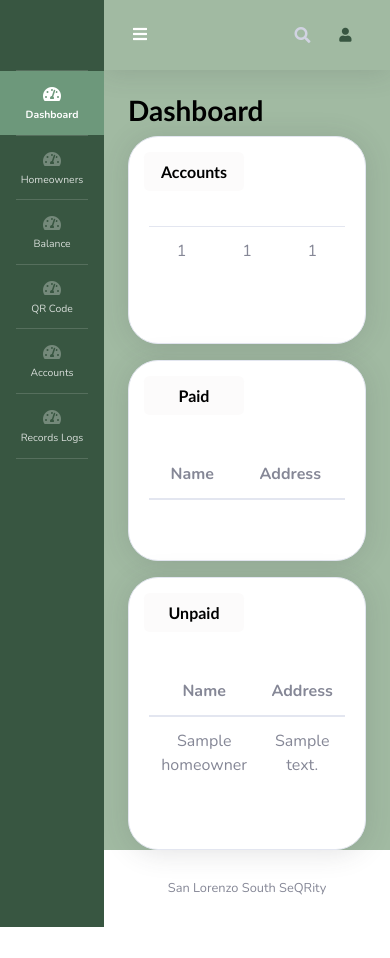
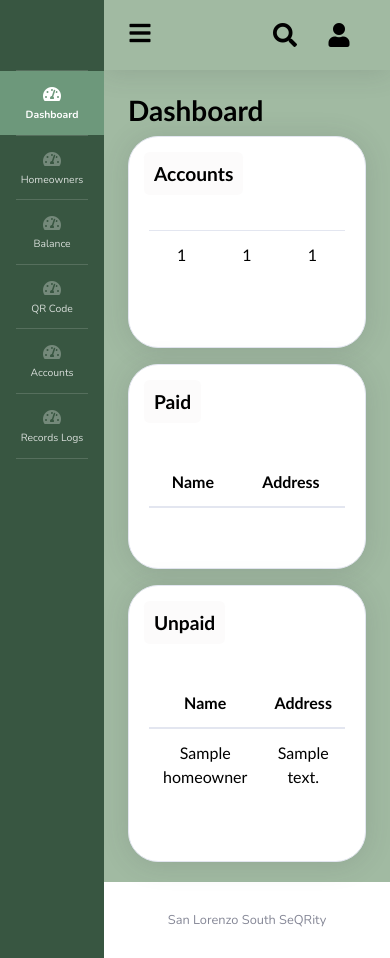
Before and after one commit to markfrancisg/sad_qr, a PHP site: page /public/view/admin/admin.dashboard.php in a window 390 px wide. Before the commit the page ends 927 px from the top, so only its background shows below. Run offline with PHP 8.4, Linux system fonts and the light colour scheme; the visitor is signed in with stand-in values (Sample User, id 1); tables that the repository leaves empty or names only in its code hold one stand-in row (values such as "Sample post"); lists and menus that the app fills with data are empty; some libraries are stand-ins or nearby versions.

Commit message:
Changed front end

```diff
--- a/public/css/style1.css
+++ b/public/css/style1.css
@@ -160,6 +160,7 @@ body {
 .sticky-footer {
   width: 100%;
   background-color: white; /* Match the class in your HTML */
+  margin-top: 20px;
 }
 
 
@@ -207,8 +208,48 @@ body {
     .title-custom-color {
       background: #FCFBFB !important;
       font-family: 'Gill Sans', 'Gill Sans MT', Calibri, 'Trebuchet MS', sans-serif;
+      width: auto;
+      font-size: larger !important;
       color: black !important;
       flex: left;
-  }
+    }
+
+    .table td {
+      font-family: 'Gill Sans', 'Gill Sans MT', Calibri, 'Trebuchet MS', sans-serif;
+      color:black;
+    }
+
+    .table th {
+      font-family: 'Gill Sans', 'Gill Sans MT', Calibri, 'Trebuchet MS', sans-serif;
+      color:black;
+    }
+
+    .profile-icon{
+      color: black !important;
+      size: 40px !important;
+      font-size: 24px;
+    }
+
+    .bar-icon{
+      color: black;
+      font-size: 24px;
+
+    }
+
+    .search-icon{
+      color:black;
+      font-size: 24px;
+    }
+
+    .btn-link{
+      padding: 5px;
+    }
+
+    .button-bar-icon:hover{
+      color:green !important;
+    }
+
+
+
 
 }
--- a/public/view/admin/header.php
+++ b/public/view/admin/header.php
@@ -122,7 +122,7 @@ function isActive($page)
                 <!-- Topbar -->
                 <nav class="navbar navbar-expand navbar-light smallscreen-bg bg-light topbar mb-4 static-top shadow">
                     <!-- Sidebar Toggle (Topbar) -->
-                    <button id="sidebarToggleTop" class="btn btn-link d-md-none mr-3 ">
+                    <button id="sidebarToggleTop" class="btn btn-link d-md-none mr-2 button-bar-icon">
                         <i class="fa fa-bars bar-icon"></i>
                     </button>
 
@@ -132,7 +132,7 @@ function isActive($page)
                             <input type="text" class="form-control bg-light border-0 small" placeholder="Search for..." aria-label="Search" aria-describedby="basic-addon2" />
                             <div class="input-group-append">
                                 <button class="btn btn-light" type="button">
-                                    <i class="fas fa-search fa-sm"></i>
+                                    <i class="fas fa-search search-icon fa-sm"></i>
                                 </button>
                             </div>
                         </div>
@@ -143,7 +143,7 @@ function isActive($page)
                         <!-- Nav Item - Search Dropdown (Visible Only XS) -->
                         <li class="nav-item dropdown no-arrow d-sm-none">
                             <a class="nav-link dropdown-toggle" href="#" id="searchDropdown" role="button" data-toggle="dropdown" aria-haspopup="true" aria-expanded="false">
-                                <i class="fas fa-search fa-fw"></i>
+                                <i class="fas fa-search search-icon fa-fw"></i>
                             </a>
                             <!-- Dropdown - Messages -->
                             <div class="dropdown-menu dropdown-menu-right p-3 shadow animated--grow-in" aria-labelledby="searchDropdown">
@@ -152,7 +152,7 @@ function isActive($page)
                                         <input type="text" class="form-control bg-light border-0 small" placeholder="Search for..." aria-label="Search" aria-describedby="basic-addon2" />
                                         <div class="input-group-append">
                                             <button class="btn btn-light" type="button">
-                                                <i class="fas fa-search fa-sm"></i>
+                                                <i class="fas fa-search search-icon fa-sm"></i>
                                             </button>
                                         </div>
                                     </div>
```
